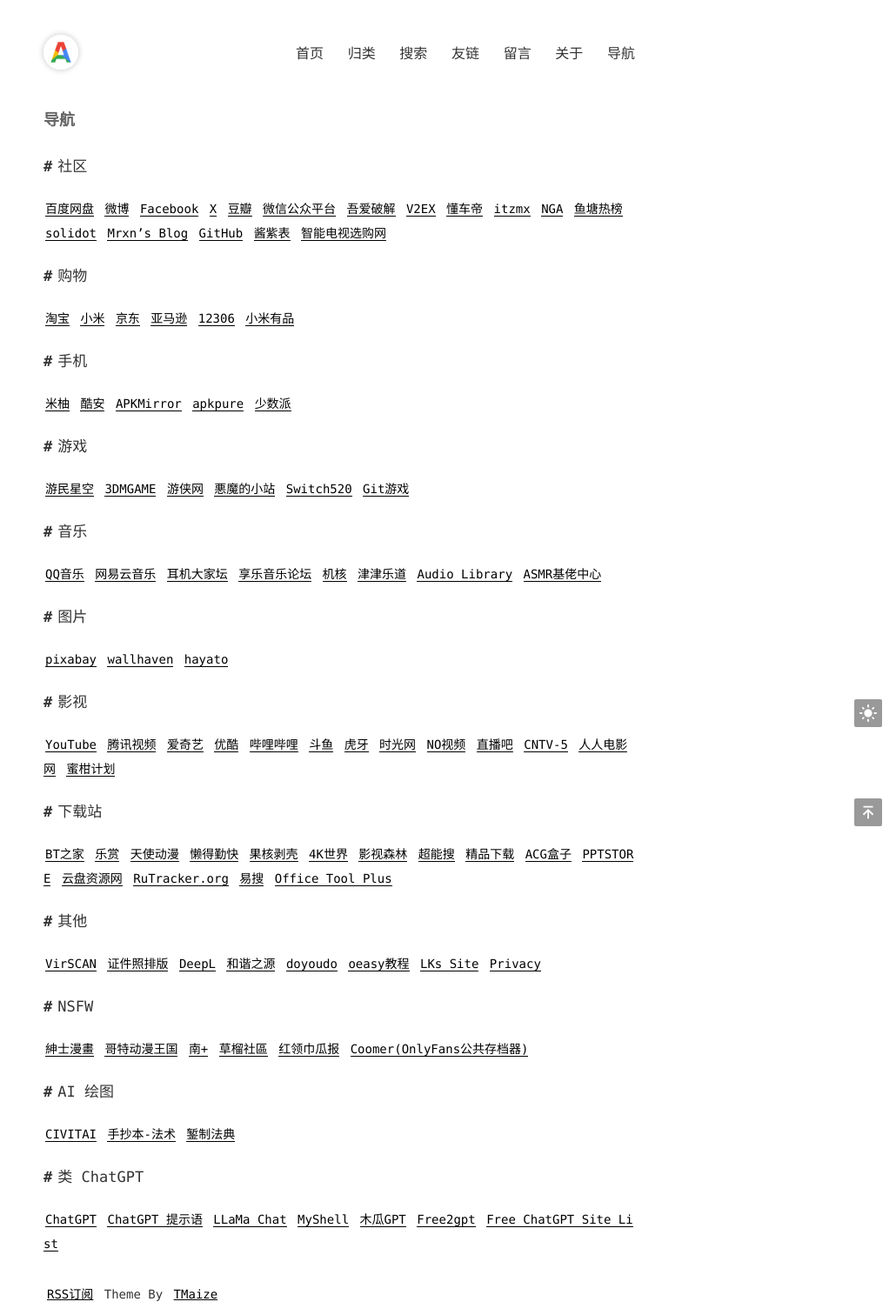
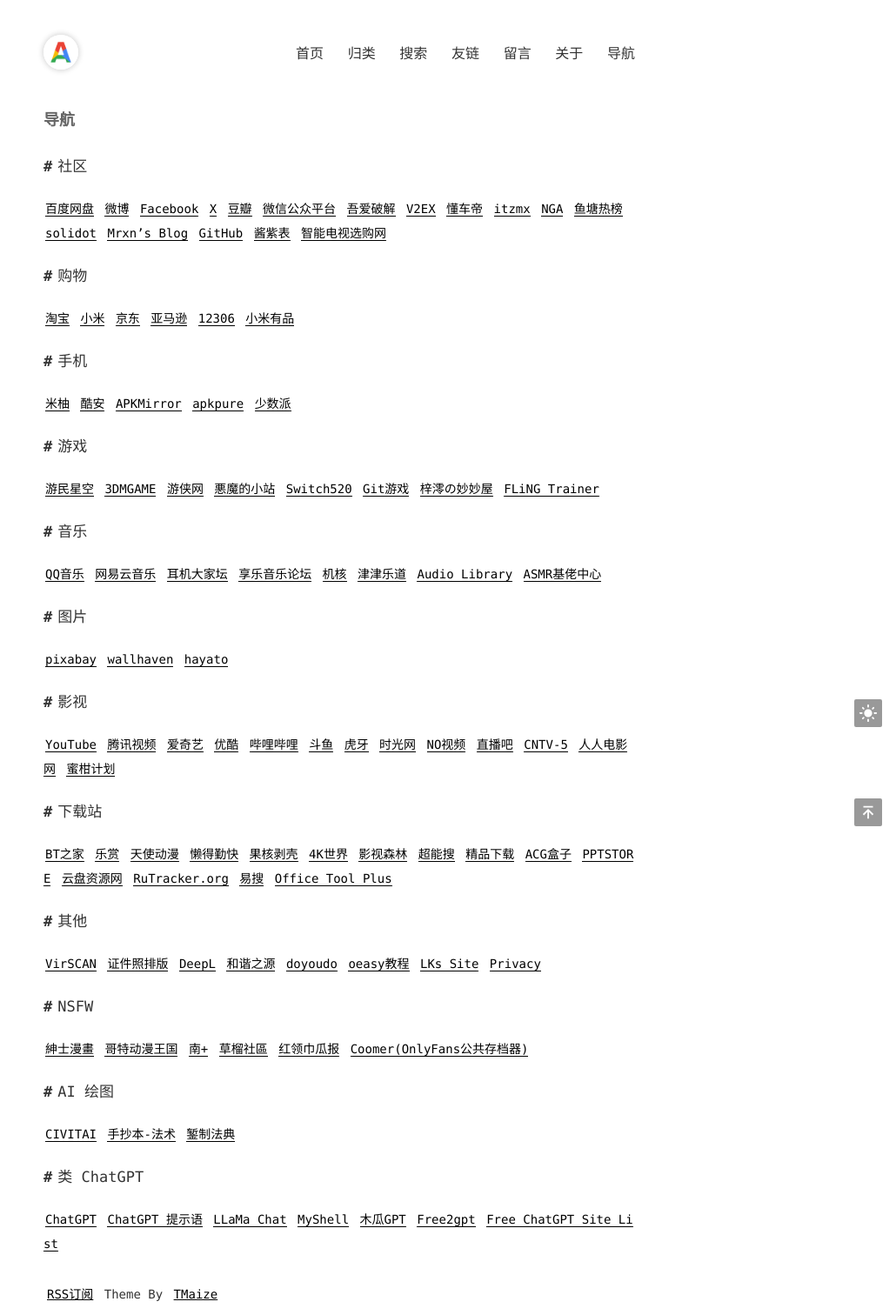
Before and after one commit to admans/admans.github.io, a Jekyll site: the page built from pages/navi.md, in a window 1280 px wide. Shown: the whole page at 87% size, without its empty margins (250-1280 px from the left). Built offline with Jekyll 4.4.1, drawn with Linux system fonts in a browser that asks for light colours.

Commit message:
Update navi.md

```diff
--- a/pages/navi.md
+++ b/pages/navi.md
@@ -17,7 +17,7 @@ title: 导航
 
 ## 游戏
 
-[游民星空](http://www.gamersky.com/ "游民星空") [3DMGAME](http://www.3dmgame.com/ "3DMGAME") [游侠网](https://www.ali213.net/ "游侠网") [悪魔的小站](http://www.mubolin.cn:99/ "悪魔的小站") [Switch520](https://sway.office.com/ZyHdQKVF0lCLyEuA "Switch520") [Git游戏](https://gityx.com/ "Git游戏")
+[游民星空](http://www.gamersky.com/ "游民星空") [3DMGAME](http://www.3dmgame.com/ "3DMGAME") [游侠网](https://www.ali213.net/ "游侠网") [悪魔的小站](http://www.mubolin.cn:99/ "悪魔的小站") [Switch520](https://sway.office.com/ZyHdQKVF0lCLyEuA "Switch520") [Git游戏](https://gityx.com/ "Git游戏") [梓澪の妙妙屋](https://zi0.cc/ "梓澪の妙妙屋") [FLiNG Trainer](https://flingtrainer.com/ "FLiNG Trainer")
 
 ## 音乐
 
```
